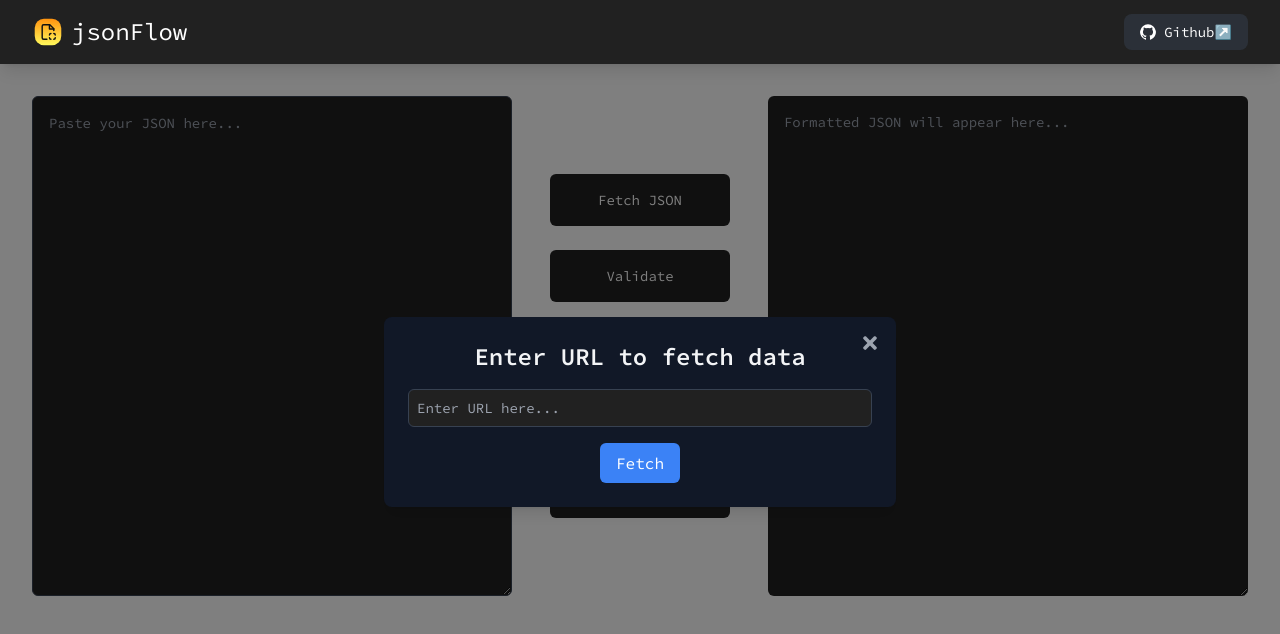
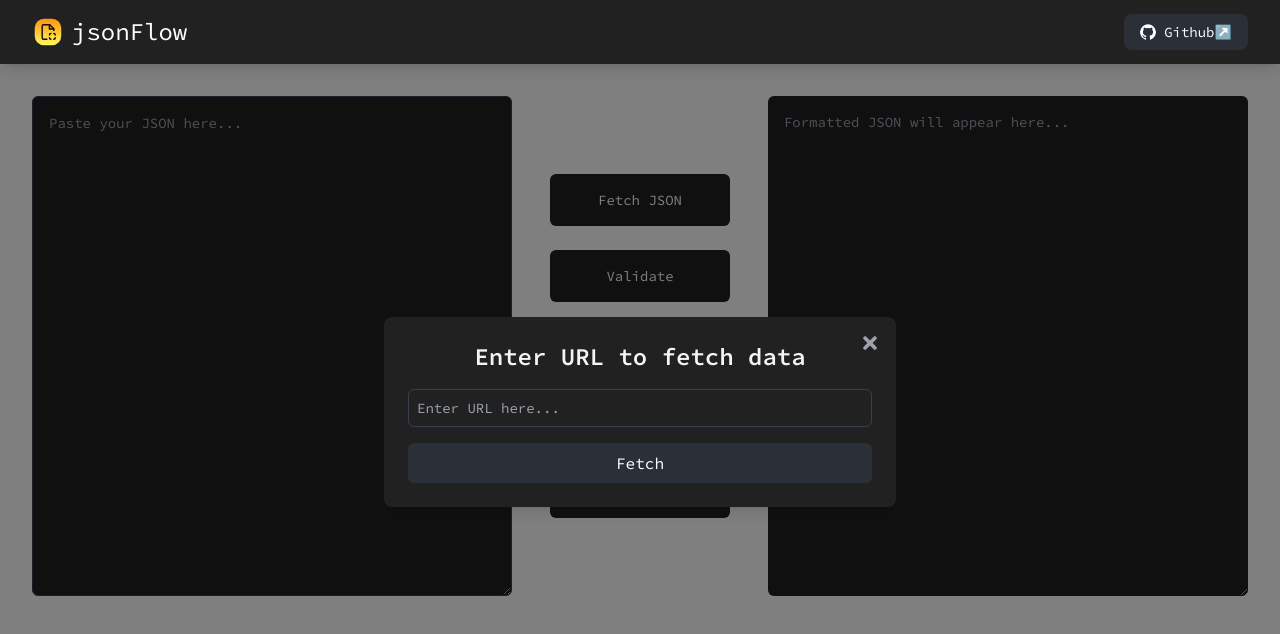
Before and after one commit to akshatbhj/jsonflow, a React (Vite) app: page / in a window 1280 px wide. Both pictures are taken after a click on the button "Fetch JSON". Shown: the top 634 px of the page. Built offline with nearby package versions, Linux system fonts and the light colour scheme.

Commit message:
patch: modal component ui

```diff
--- a/src/components/DataContainers.jsx
+++ b/src/components/DataContainers.jsx
@@ -54,7 +54,7 @@ function DataContainers() {
           </button>
           {isOpen && (
             <div className="fixed inset-0 bg-black bg-opacity-50 flex items-center justify-center z-10">
-              <div className="bg-gray-900 w-11/12 max-w-lg mx-auto p-6 rounded-lg shadow-lg relative">
+              <div className="bg-[#212121] w-11/12 max-w-lg mx-auto p-6 rounded-lg shadow-lg relative">
                 {/* Close Button */}
                 <button
                   className="absolute top-4 right-4 text-gray-400 hover:text-white transition-colors"
@@ -71,14 +71,14 @@ function DataContainers() {
 
                   <input
                     type="text"
-                    className="w-full p-2 bg-[#212121] text-white text-sm font-mono border border-gray-700  focus:outline-none focus:border-transparent rounded-md"
+                    className="w-full p-2 bg-[#212121] text-white text-sm font-mono border border-gray-700  focus:outline-none focus:border rounded-md"
                     placeholder="Enter URL here..."
                     value={inputURL}
                     onChange={(e) => setInputURL(e.target.value)}
                   />
 
                   <button
-                    className="mt-4 px-4 py-2 bg-blue-500 text-white rounded-md hover:bg-blue-600"
+                    className="mt-4 w-full px-4 py-2 bg-gray-700/50 text-white rounded-md hover:bg-gray-700"
                     onClick={handleFetchJson}
                   >
                     Fetch
```
